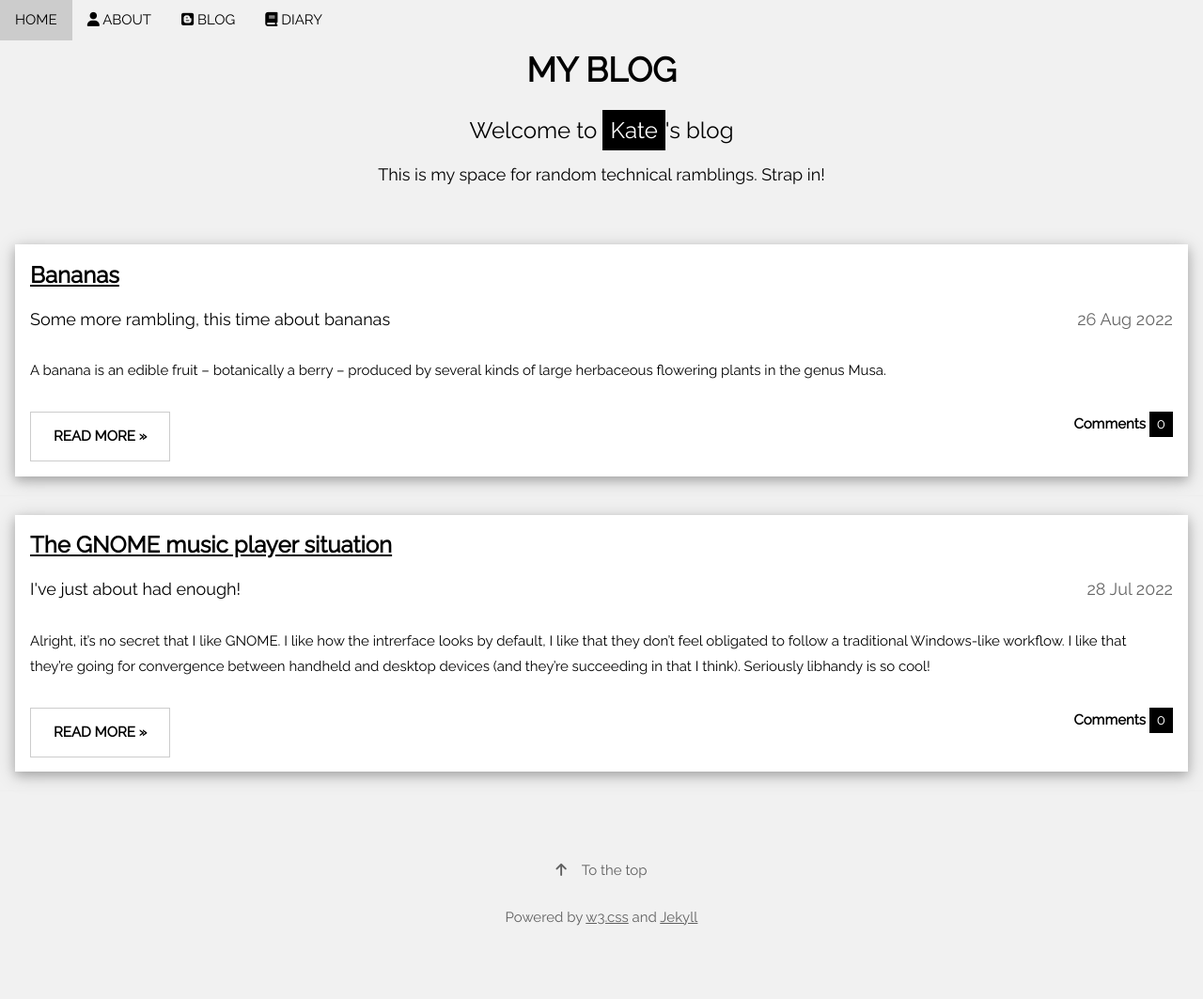
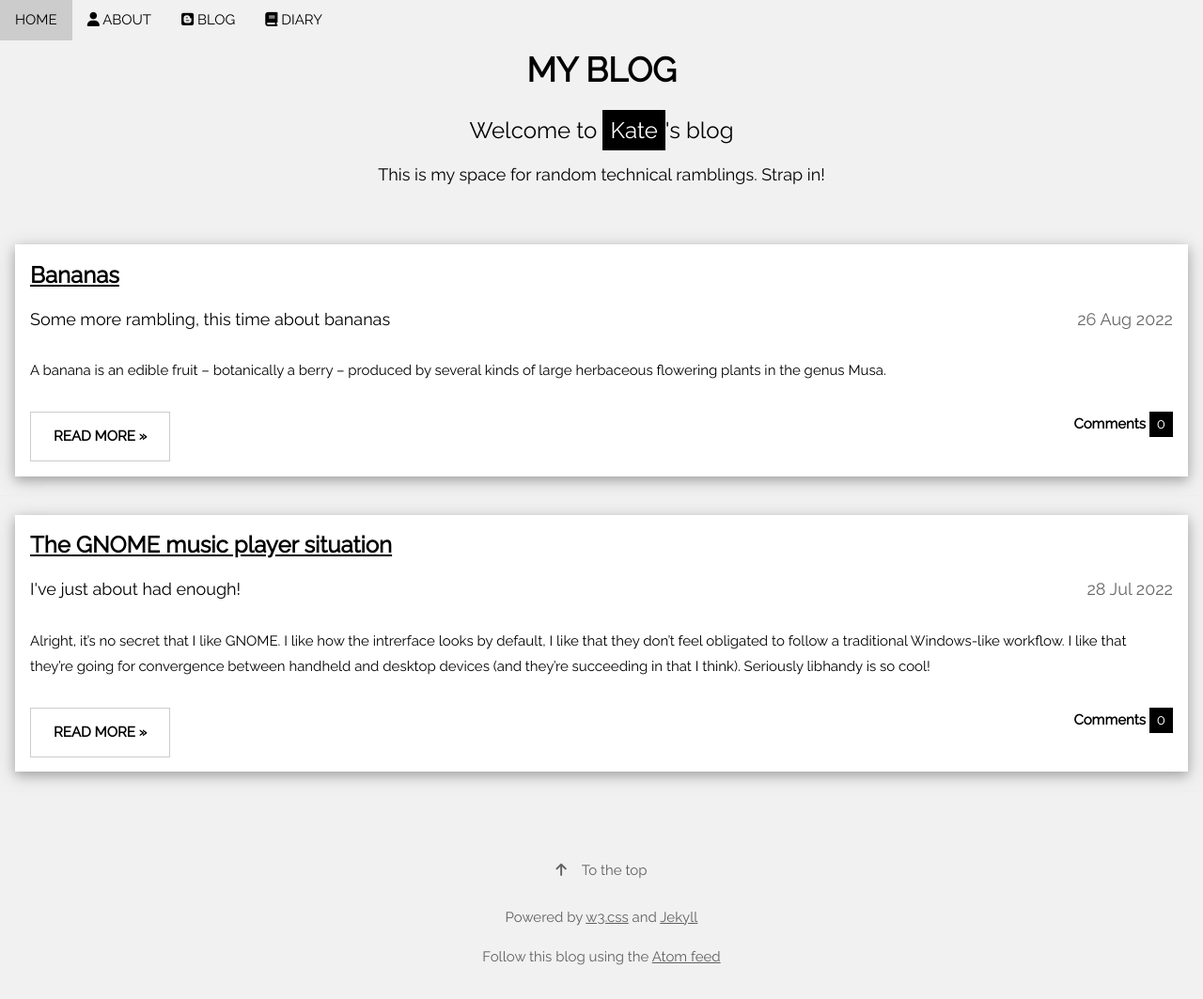
Before and after one commit to k8ieone/site, a Jekyll site: the page built from blog.html, in a window 1280 px wide and 1063 px high. Shown: the whole window at 94% size. Built offline with Jekyll 4.4.1, drawn with Linux system fonts in a browser that asks for light colours; nearby versions of some CDN libraries.

Commit message:
Atom feed link

```diff
--- a/_includes/footer.html
+++ b/_includes/footer.html
@@ -1,4 +1,5 @@
 <footer class="w3-center w3-padding-16 w3-opacity">
   <a href="#top" class="w3-button w3-light-grey"><i class="fa fa-arrow-up w3-margin-right"></i>To the top</a>
   <p>Powered by <a href="https://www.w3schools.com/w3css/default.asp" title="W3.CSS" target="_blank" class="w3-hover-text-green">w3.css</a> and <a href="https://jekyllrb.com/" title="Jekyll" target="_blank" class="w3-hover-text-green">Jekyll</a></p>
+  <p>Follow this blog using the <a href="https://k8ie.one/feed/blog.xml">Atom feed</p>
 </footer>
```
